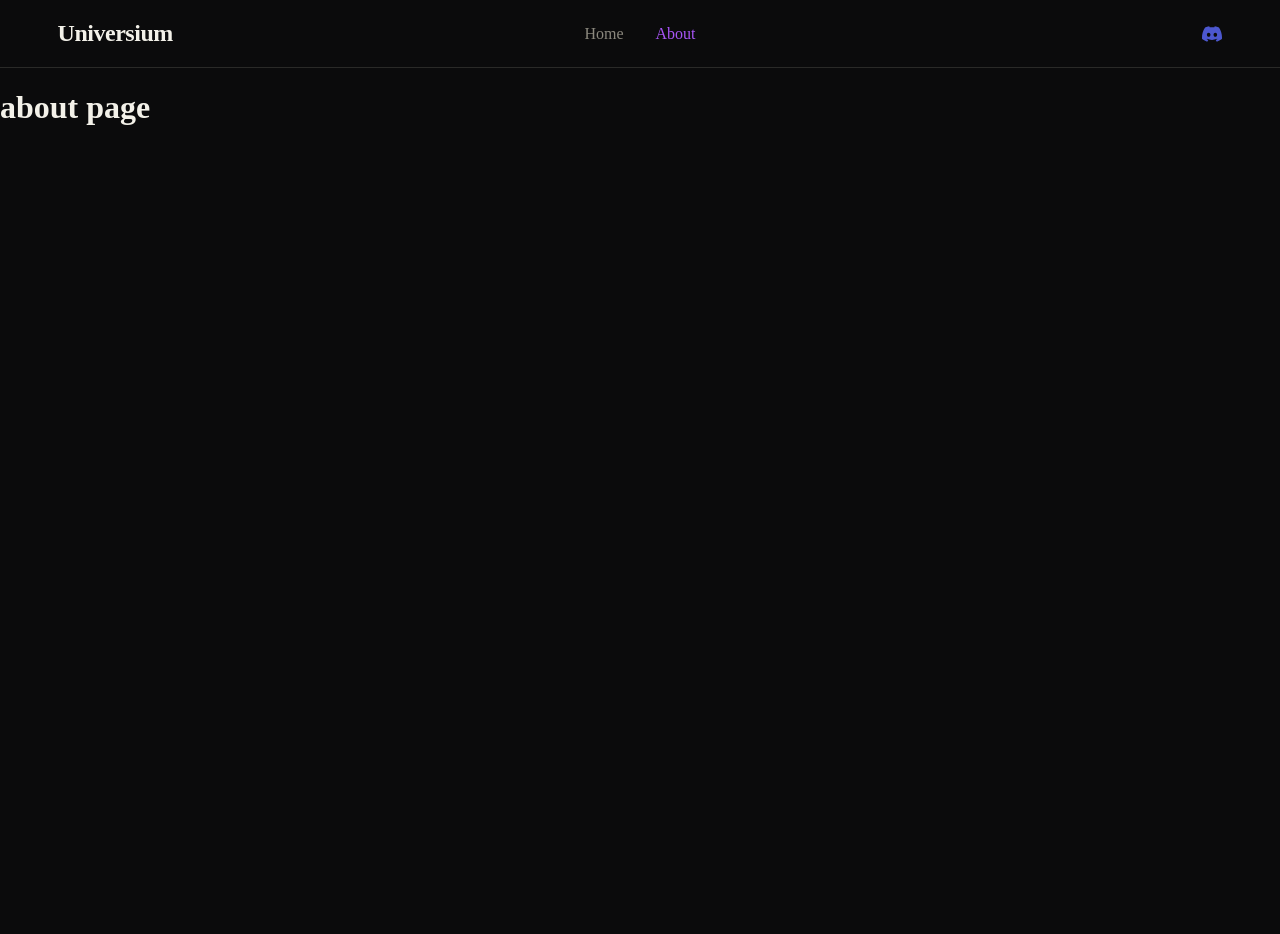
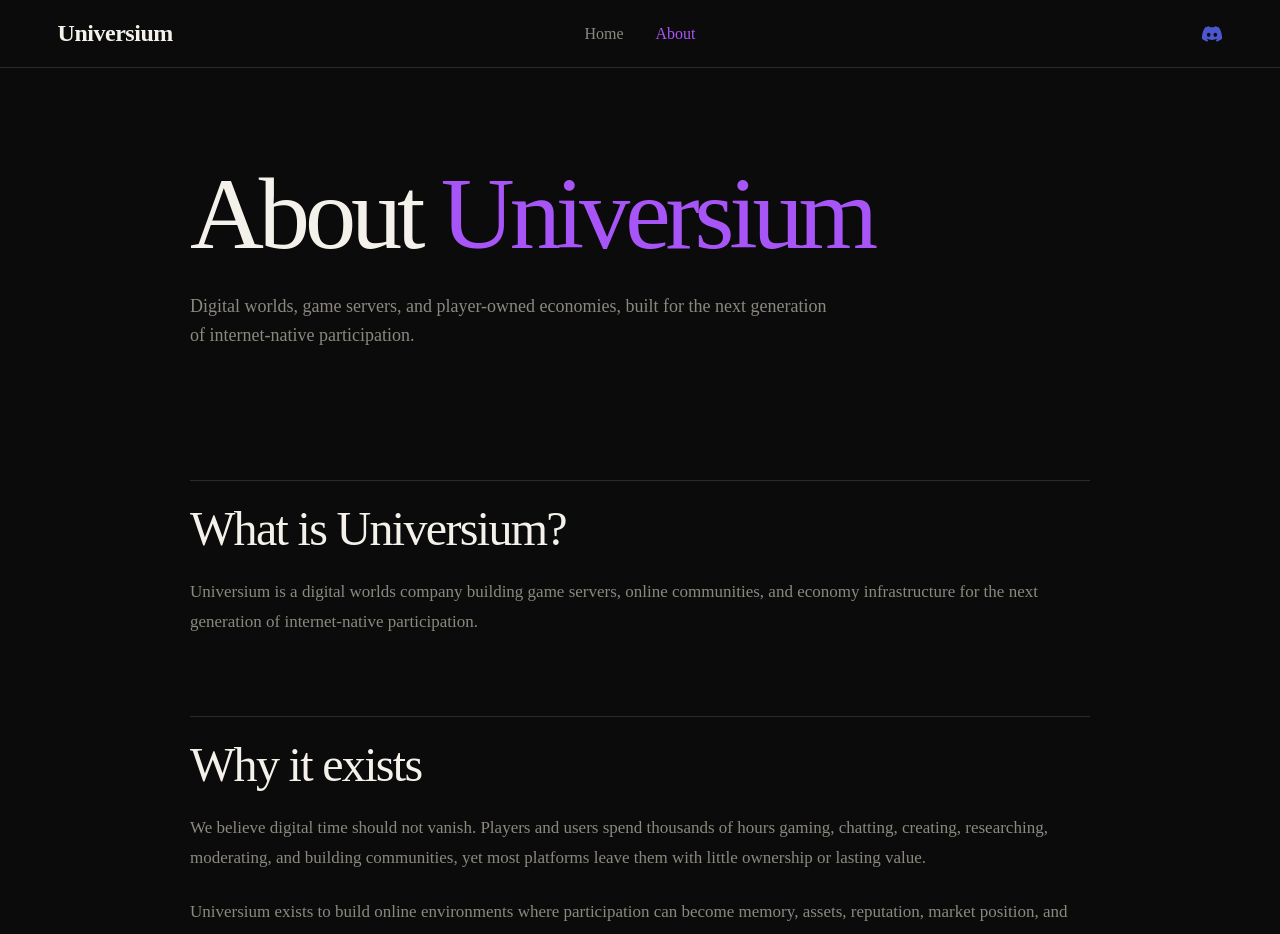
Before and after one commit to yashubeast/universium-website, a React (Vite) app: page /about in a window 1280 px wide. Shown: the top 934 px of the page. Before the commit the page ends 800 px from the top, so only its background shows below. Built offline with nearby package versions, Linux system fonts and the light colour scheme.

Commit message:
/about and, first iteration of Docs.css

```diff
--- a/src/index.css
+++ b/src/index.css
@@ -69,3 +69,9 @@ body {
   flex-wrap: wrap;
   gap: 16px;
 }
+
+/* other shit (overlaps global shit) */
+
+.color-accent-equity {
+  color: var(--accent-equity);
+}
--- a/src/pages/About.tsx
+++ b/src/pages/About.tsx
@@ -1,10 +1,86 @@
-import './About.css'
+import './Docs.css'
 
 function About() {
   return (
-    <>
-      <h1>about page</h1>
-    </>
+    <main className="docs-page">
+      <div className="docs-inner">
+        <header className="docs-header">
+          <h1>
+            About <span>Universium</span>
+          </h1>
+          <p>
+            Digital worlds, game servers, and player-owned economies, built for
+            the next generation of internet-native participation.
+          </p>
+        </header>
+
+        <article className="docs-content">
+
+          <h2>What is Universium?</h2>
+          <p>
+            Universium is a digital worlds company building game servers,
+            online communities, and economy infrastructure for the next
+            generation of internet-native participation.
+          </p>
+
+          <h2>Why it exists</h2>
+          <p>
+            We believe digital time should not vanish. Players and users spend
+            thousands of hours gaming, chatting, creating, researching,
+            moderating, and building communities, yet most platforms leave them
+            with little ownership or lasting value.
+          </p>
+          <p>
+            Universium exists to build online environments where participation
+            can become memory, assets, reputation, market position, and
+            economic opportunity.
+          </p>
+
+          <h2>What we're building</h2>
+          <ul>
+            <li>Game server development</li>
+            <li>Social media communities</li>
+            <li>Player marketplaces</li>
+            <li>Digital asset systems</li>
+            <li>Creator tools</li>
+            <li>The Equity economy layer</li>
+          </ul>
+
+          <h2>
+            The <span className="color-accent-equity">Equity</span> economy layer
+          </h2>
+          <p>
+            Equity powers the economic foundation of Universium. It enables
+            supported environments to measure participation, enforce scarcity,
+            support markets, and recognize digital ownership across platforms.
+          </p>
+          <p>
+            It coordinates scarcity across social
+            media, game servers, streaming environments, and the web through a single source of truth. It
+            enables players to earn, trade, and hold assets that persist beyond any single session, server, or
+            moment of hype.
+          </p>
+          <p>
+            Equity is infrastructure, not a promise. It doesn't guarantee
+            profit, appreciation, liquidity, or outcomes, and owning an asset
+            doesn't guarantee it keeps its value or utility.
+          </p>
+
+          <h2>Worlds that remember</h2>
+          <blockquote className="docs-callout">
+            <p>
+              Universium is not only building games. It is building
+              infrastructure for worlds that remember.
+            </p>
+          </blockquote>
+
+          <div className="global-button-row">
+            <a href="/equity" className="global-button color-accent-equity">Explore Equity</a>
+          </div>
+
+        </article>
+      </div>
+    </main>
   )
 }
 
--- /dev/null
+++ b/src/pages/Docs.css
@@ -0,0 +1,148 @@
+.docs-page {
+  width: 100%;
+  min-height: calc(100vh - 80px);
+  padding: 100px 0 140px;
+}
+
+.docs-inner {
+  max-width: 900px;
+  margin: 0 auto;
+  padding-inline: clamp(20px, 4.5vw, 72px);
+}
+
+/* header */
+
+.docs-header {
+  padding-bottom: 60px;
+}
+.docs-header h1 {
+  margin: 0;
+  font-size: clamp(56px, 8vw, 110px);
+  font-weight: 500;
+  line-height: 0.9;
+  letter-spacing: -0.05em;
+}
+.docs-header h1 span {
+  color: var(--accent);
+}
+.docs-header p {
+  max-width: 650px;
+  margin: 32px 0 0;
+  color: var(--text-muted);
+  font-size: 18px;
+  line-height: 1.6;
+}
+
+/* document content */
+
+.docs-content {
+  padding-top: 70px;
+}
+.docs-content h2 {
+  margin: 80px 0 24px;
+  padding-top: 24px;
+  border-top: 1px solid var(--line);
+  color: var(--text-ink);
+  font-size: clamp(30px, 4vw, 48px);
+  font-weight: 500;
+  line-height: 1;
+  letter-spacing: -0.035em;
+}
+.docs-content h2:first-child {
+  margin-top: 0;
+}
+.docs-content p {
+  margin: 0 0 24px;
+  color: var(--text-muted);
+  font-size: 17px;
+  line-height: 1.75;
+}
+
+/* lists */
+
+.docs-content ul,
+.docs-content ol {
+  margin: 0 0 28px;
+  padding-left: 28px;
+  color: var(--text-muted);
+}
+
+.docs-content li {
+  margin-bottom: 12px;
+  padding-left: 6px;
+  font-size: 17px;
+  line-height: 1.65;
+}
+
+.docs-content li::marker {
+  color: var(--accent);
+}
+
+/* inline + links */
+
+.docs-content strong {
+  color: var(--text-ink);
+  font-weight: 500;
+}
+
+.docs-content p a,
+.docs-content li a {
+  color: var(--accent);
+  text-underline-offset: 3px;
+  transition: color 0.2s;
+}
+.docs-content p a:hover,
+.docs-content li a:hover {
+  color: var(--accent-deep);
+}
+
+/* quote */
+
+.docs-content .docs-callout {
+  margin: 0 0 40px;
+  padding-left: 28px;
+  border-left: 2px solid var(--accent);
+}
+.docs-content .docs-callout p {
+  margin: 0;
+  color: var(--text-ink);
+  font-size: clamp(22px, 3vw, 30px);
+  line-height: 1.3;
+  letter-spacing: -0.02em;
+}
+
+/* button row at the end of a page (uses .global-button-row from index.css) */
+
+.docs-content .global-button-row {
+  margin-top: 40px;
+  justify-content: center;
+}
+
+/* mobile */
+
+@media (max-width: 760px) {
+  .docs-page {
+    padding: 70px 0 100px;
+  }
+
+  .docs-header {
+    padding-bottom: 44px;
+  }
+
+  .docs-content {
+    padding-top: 50px;
+  }
+
+  .docs-content h2 {
+    margin-top: 60px;
+  }
+
+  .docs-content .docs-callout {
+    padding-left: 20px;
+  }
+
+  .docs-content p,
+  .docs-content li {
+    font-size: 16px;
+  }
+}
```
Also changed, not shown: src/pages/About.css (deleted).
